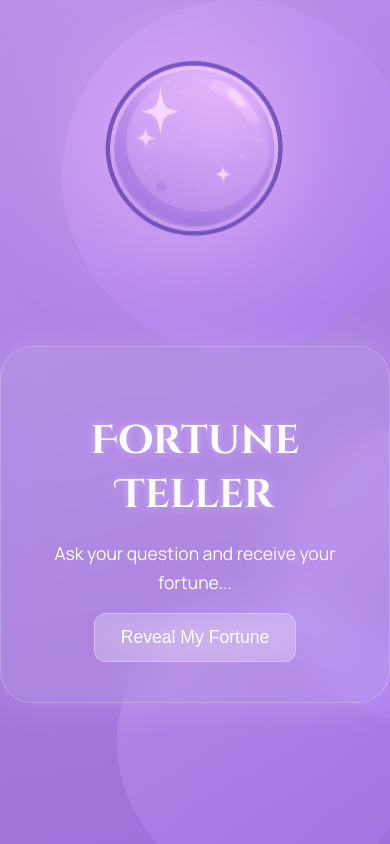
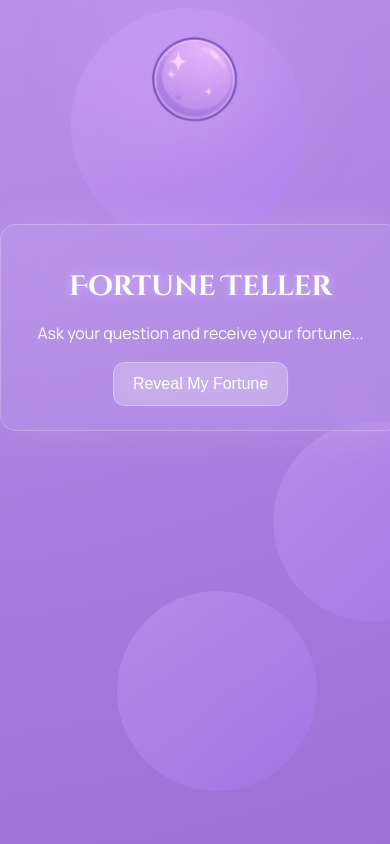
Before and after one commit to CrocSause/fortune-telling-app, a React (Create React App) app: page / in a window 390 px wide. Built offline with nearby package versions, Linux system fonts and the light colour scheme.

Commit message:
Optimized fortune teller for mobile browsers

```diff
--- a/src/styles.css
+++ b/src/styles.css
@@ -3,7 +3,7 @@
 html,
 body {
   height: 100%;
-  overflow-y: auto;
+  width: 100%;
   overflow-x: hidden;
 }
 
@@ -28,7 +28,7 @@ p {
 }
 
 .app {
-  max-width: 600px;
+  width: min(90vw, 600px);
   margin: 4rem auto;
   padding: 2.5rem;
   border-radius: 2rem;
@@ -46,6 +46,10 @@ body {
   padding: 0;
   font-family: "Manrope", sans-serif;
   color: white;
+  min-height: 100vh;
+}
+
+html {
   background: radial-gradient(circle at top left, #d6b3ff, #a87ce0, #7d57c1);
   background-size: 300% 300%;
   background-position: 0% 50%;
@@ -93,6 +97,8 @@ body {
   width: 100vw;
   height: 100vh;
   overflow: hidden;
+  max-width: 100vw;
+  max-height: 100vh;
   z-index: -1;
   filter: url(#goo);
 }
@@ -200,3 +206,42 @@ button:hover {
     filter: drop-shadow(0 0 70px rgba(255, 200, 255, 0.8));
   }
 }
+
+@media (max-width: 768px) {
+  .app {
+    padding: 1.5rem;
+    margin-top: 5rem;
+    border-radius: 1rem;
+  }
+
+  h1 {
+    font-size: 1.75rem;
+  }
+
+  p {
+    font-size: 1rem;
+  }
+
+  button {
+    padding: 0.75rem 1.2rem;
+    font-size: 1rem;
+  }
+
+  .fortune-box {
+    font-size: 1rem;
+    padding: 1rem;
+  }
+
+  .crystal-ball {
+    width: 120px;
+  }
+
+  .crystal-ball-container {
+    margin-top: 1.5rem;
+  }
+
+  .blob {
+    width: 200px;
+    height: 200px;
+  }
+}
```
